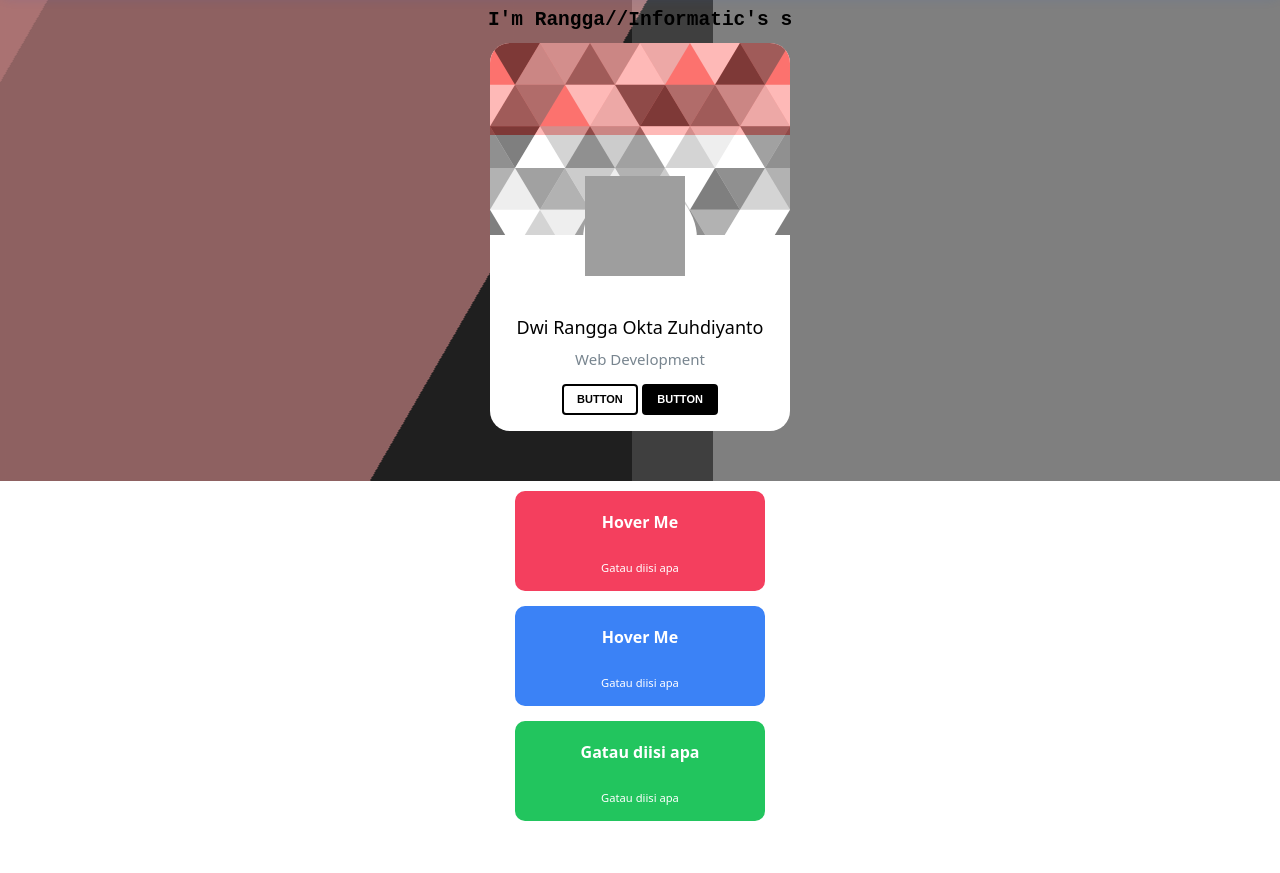
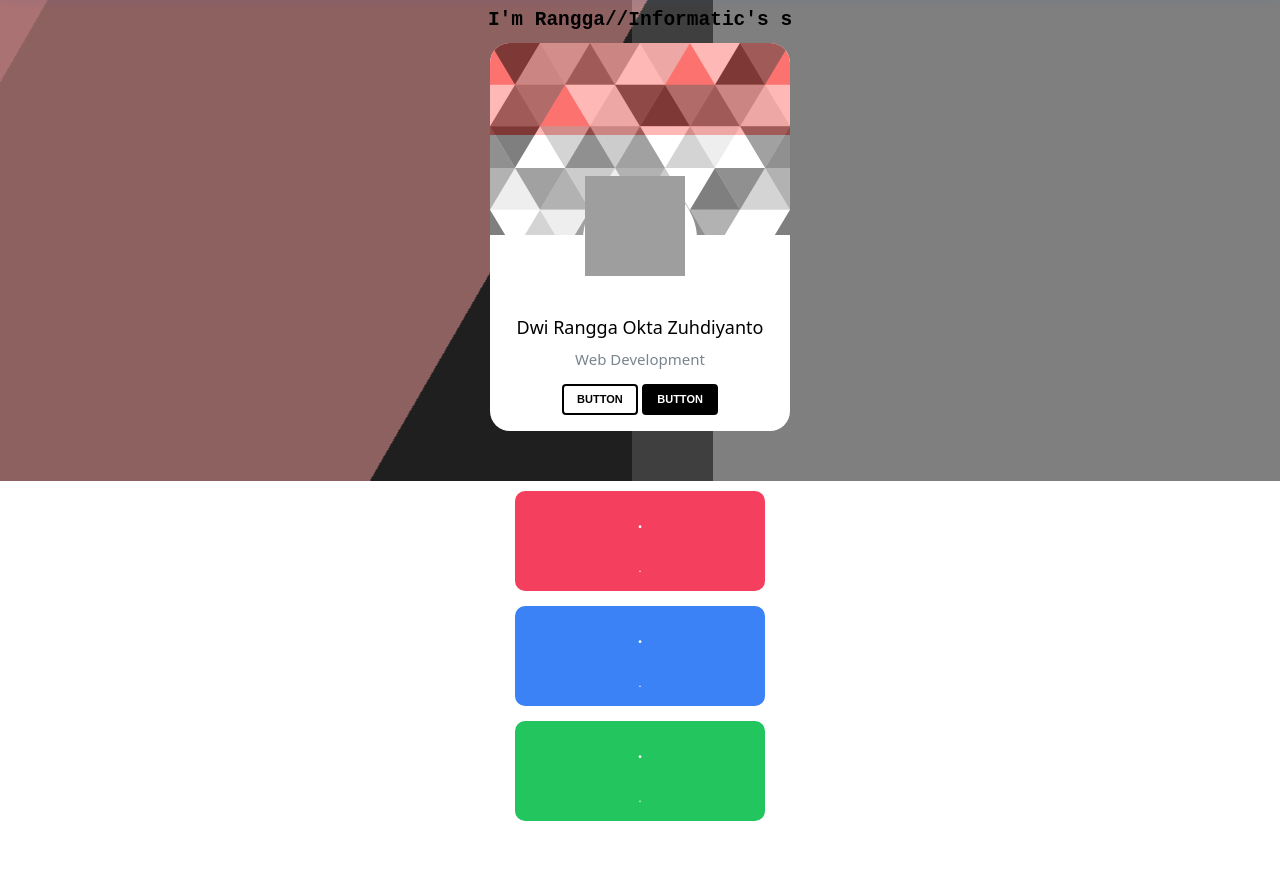
Before and after one commit to rraanggaaaa/rraanggaaaa.github.io, a plain HTML site: page home.html in a window 1280 px wide. Shown: the part 79-952 px from the top of the page. Drawn offline with Linux system fonts and the light colour scheme; grey boxes are pictures that could not be loaded.

Commit message:
Update home.html

```diff
--- a/home.html
+++ b/home.html
@@ -252,16 +252,16 @@
             <div class="container">
                 <div class="cards">
                     <div class="card red">
-                        <p class="tip">Hover Me</p>
-                        <p class="second-text">Gatau diisi apa</p>
+                        <p class="tip">.</p>
+                        <p class="second-text">.</p>
                     </div>
                     <div class="card blue">
-                        <p class="tip">Hover Me</p>
-                        <p class="second-text">Gatau diisi apa</p>
+                        <p class="tip">.</p>
+                        <p class="second-text">.</p>
                     </div>
                     <div class="card green">
-                        <p class="tip">Gatau diisi apa</p>
-                        <p class="second-text">Gatau diisi apa</p>
+                        <p class="tip">.</p>
+                        <p class="second-text">.</p>
                     </div>
                 </div>
         </section>
```
